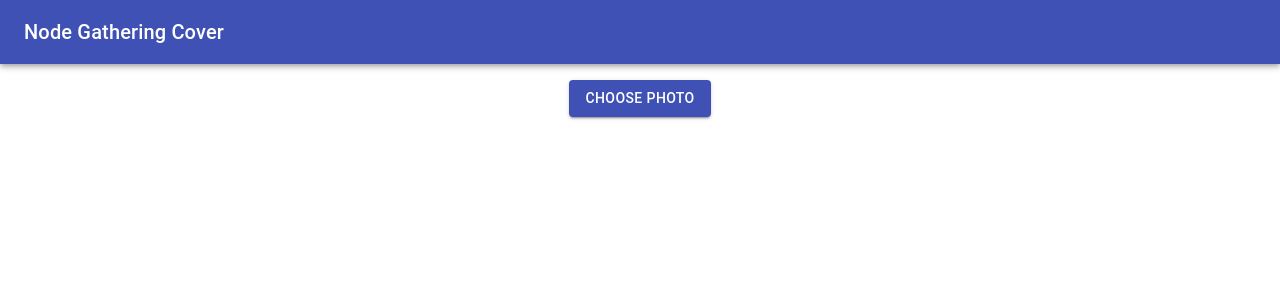
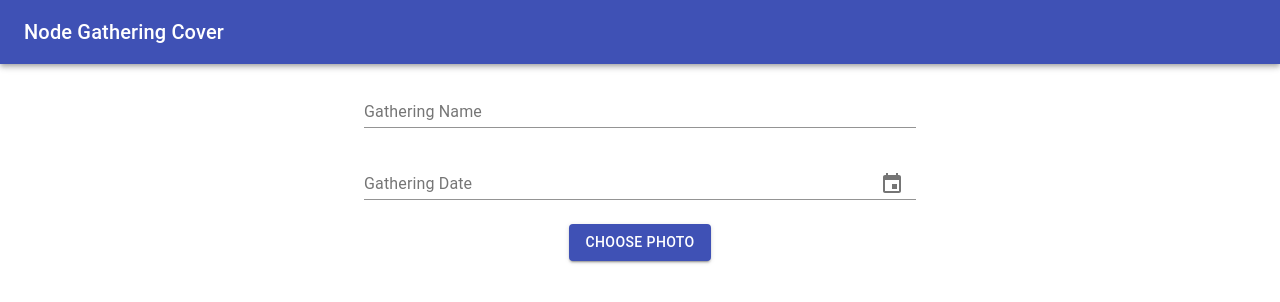
Before and after one commit to awesomejerry/watermark, a React (Create React App) app: page / in a window 1280 px wide. Shown: the top 302 px of the page. Built offline with nearby package versions, Linux system fonts and the light colour scheme.

Commit message:
Add name and date input and update font and logo

```diff
--- a/public/index.html
+++ b/public/index.html
@@ -26,7 +26,7 @@
     -->
     <title>Node Gathering Cover</title>
     <link
-      href="https://fonts.googleapis.com/css?family=Open+Sans:800&display=swap"
+      href="https://fonts.googleapis.com/css?family=Noto+Sans:400,700|Noto+Sans+TC:400,700&display=swap"
       rel="stylesheet"
     />
   </head>
--- a/src/Watermark.css
+++ b/src/Watermark.css
@@ -3,6 +3,7 @@
   flex-direction: column;
   justify-content: center;
   align-items: center;
+  font-family: 'Noto Sans TC', 'Noto Sans', sans-serif;
 }
 
 .Watermark img {
@@ -11,6 +12,7 @@
 
 .Watermark input[type='file'],
 .Watermark img[alt='raw'],
+.Watermark img[alt='logo'],
 .Watermark canvas {
   display: none;
 }
@@ -18,3 +20,7 @@
 .button-margin {
   margin: 1rem 0;
 }
+
+.input-width {
+  width: 100%;
+}
--- a/src/Watermark.js
+++ b/src/Watermark.js
@@ -1,8 +1,16 @@
 import React, { useState, useRef } from 'react';
 import './Watermark.css';
+import moment from 'moment';
 import Button from '@material-ui/core/Button';
+import TextField from '@material-ui/core/TextField';
+import {
+  MuiPickersUtilsProvider,
+  KeyboardDatePicker
+} from '@material-ui/pickers';
+import DateFnsUtils from '@date-io/date-fns';
 
 const size = 1080;
+const logoRatio = 0.2;
 
 const imageUpload = (e, { setRaw }) => {
   e.preventDefault();
@@ -17,16 +25,29 @@ const imageUpload = (e, { setRaw }) => {
   reader.readAsDataURL(file);
 };
 
-const previewLoad = ({ canvasRef, rawRef, setPreview }) => {
+const previewLoad = ({
+  canvasRef,
+  rawRef,
+  setPreview,
+  name,
+  date,
+  logoRef
+}) => {
+  const hPadding = 80;
+  const vPadding = 30;
+
   const canvas = canvasRef.current;
   const img = rawRef.current;
+  const logo = logoRef.current;
   const ctx = canvas.getContext('2d');
   const hRatio = canvas.width / img.width;
   const vRatio = canvas.height / img.height;
   const ratio = Math.max(hRatio, vRatio);
   const centerShift_x = (canvas.width - img.width * ratio) / 2;
   const centerShift_y = (canvas.height - img.height * ratio) / 2;
+
   ctx.clearRect(0, 0, canvas.width, canvas.height);
+
   ctx.drawImage(
     img,
     0,
@@ -38,11 +59,17 @@ const previewLoad = ({ canvasRef, rawRef, setPreview }) => {
     img.width * ratio,
     img.height * ratio
   );
-  ctx.lineWidth = 8;
+
+  ctx.drawImage(
+    logo,
+    hPadding - 20,
+    vPadding + 20,
+    size * logoRatio,
+    size * logoRatio
+  );
+
+  ctx.lineWidth = 5;
   ctx.strokeStyle = '#fafafa';
-
-  const hPadding = 80;
-  const vPadding = 30;
 
   ctx.beginPath();
   ctx.moveTo(hPadding, vPadding);
@@ -68,10 +95,15 @@ const previewLoad = ({ canvasRef, rawRef, setPreview }) => {
   ctx.stroke();
   ctx.closePath();
 
-  ctx.font = "normal 800 50px 'Open Sans, sans-serif'";
+  ctx.font = "normal 700 50px 'Noto Sans TC', 'Noto Sans', sans-serif";
   ctx.fillStyle = '#fafafa';
-  ctx.fillText('NODE', hPadding + 20, vPadding + 60);
-  ctx.fillText('GATHERING', hPadding + 20, vPadding + 100);
+  ctx.textAlign = 'end';
+  ctx.fillText(name, size - hPadding, size - vPadding - 100);
+  ctx.fillText(
+    moment(date).format('YYYY/MM/DD'),
+    size - hPadding,
+    size - vPadding - 40
+  );
 
   const dataURL = canvas.toDataURL();
   setPreview(dataURL);
@@ -82,11 +114,38 @@ const Watermark = () => {
   const rawRef = useRef(null);
   const previewRef = useRef(null);
   const uploadRef = useRef(null);
+  const logoRef = useRef(null);
   const [raw, setRaw] = useState(null);
   const [preview, setPreview] = useState(null);
+  const [name, setName] = useState(null);
+  const [date, setDate] = useState(null);
 
   return (
     <div className="Watermark">
+      <TextField
+        id="standard-name"
+        label="Gathering Name"
+        className="input-width"
+        margin="normal"
+        value={name}
+        onChange={e => setName(e.target.value)}
+      />
+      <MuiPickersUtilsProvider utils={DateFnsUtils}>
+        <KeyboardDatePicker
+          disableToolbar
+          variant="inline"
+          format="yyyy/MM/dd"
+          margin="normal"
+          label="Gathering Date"
+          className="input-width"
+          KeyboardButtonProps={{
+            'aria-label': 'change date'
+          }}
+          minDate={Date.now()}
+          value={date}
+          onChange={date => setDate(date)}
+        />
+      </MuiPickersUtilsProvider>
       <div className="button-margin">
         <Button
           variant="contained"
@@ -106,8 +165,11 @@ const Watermark = () => {
         src={raw}
         ref={rawRef}
         alt="raw"
-        onLoad={() => previewLoad({ canvasRef, rawRef, setPreview })}
+        onLoad={() =>
+          previewLoad({ canvasRef, rawRef, setPreview, name, date, logoRef })
+        }
       />
+      <img src={require('./logo.png')} ref={logoRef} alt="logo" />
       <canvas ref={canvasRef} width={size} height={size} />
       {preview && <img src={preview} ref={previewRef} alt="download" />}
       {preview && (
```
Also changed, not shown: src/logo.png (added), src/logo.svg (deleted).
